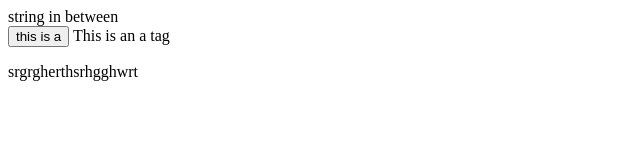
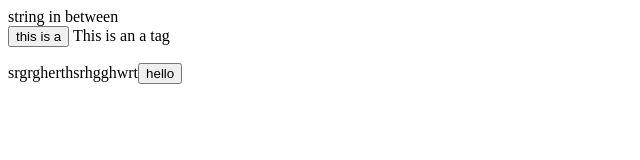
Before and after one commit to yudeeeth/test-git, a plain HTML site: page index.html in a window 1280 px wide. Shown: the whole page, without its empty margins (0-640 px from the left). Drawn offline with Linux system fonts and the light colour scheme.

Commit message:
Update index.html

```diff
--- a/index.html
+++ b/index.html
@@ -9,7 +9,7 @@
     <div>
         <button>this is a </button>
         <a>This is an a tag</a>
-        <p id="hello">srgrgherthsrhgghwrt</p>
+        <p id="hello">srgrgherthsrhgghwrt<button>hello</button></p>
     </div>
 </body>
 </html>
```
